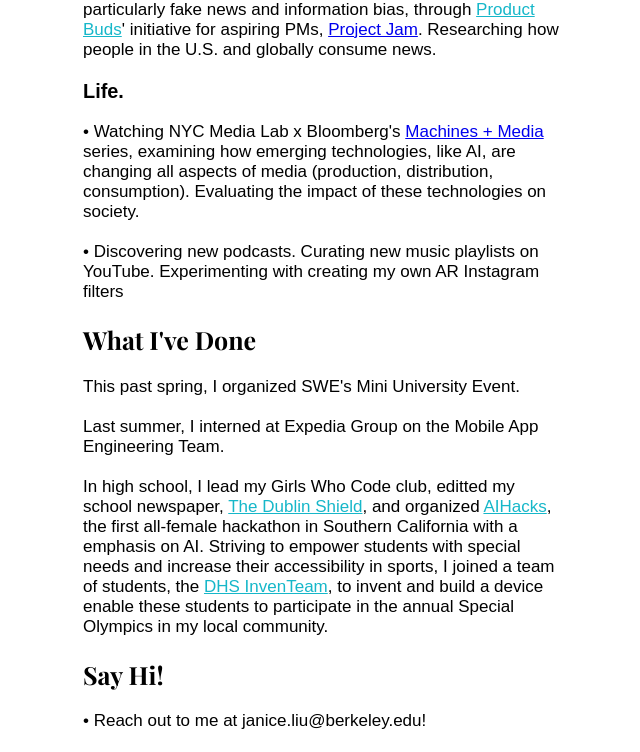
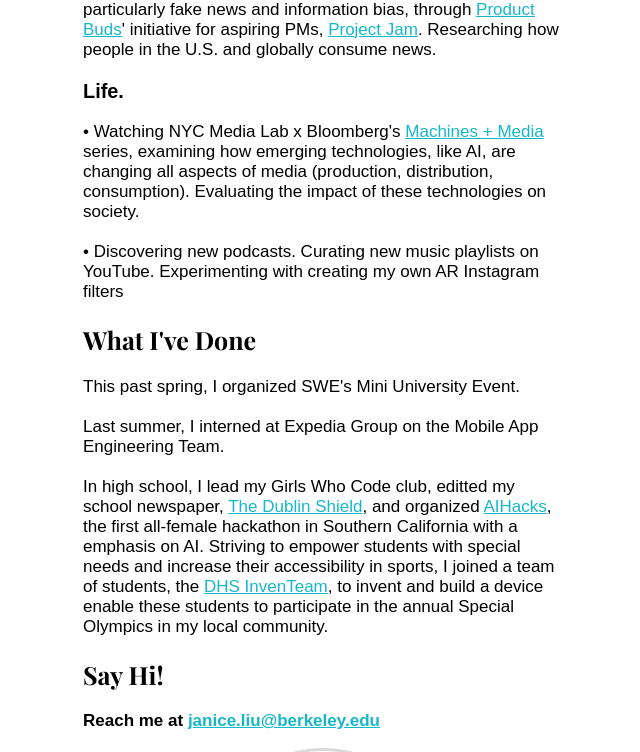
Before and after one commit to liujanice/liujanice.github.io, a plain HTML site: page index.html in a window 1280 px wide. Shown: the part 664-1416 px from the top of the page, without its empty margins (317-957 px from the left). Drawn offline with nearby package versions, Linux system fonts and the light colour scheme.

Commit message:
update colors and bolded
bolded the say hi section. linked url to send new message to my email

```diff
--- a/index.html
+++ b/index.html
@@ -69,13 +69,13 @@
      Spectra believes it's important to host events like these to help students and new grads get comfortable using skills they've learned to make their cool and creative ideas tangible.
      Focusing on quality of hackers' experience rather than  quantity?-->
      <br></br>
-     • Developing a product to tackle rising issues in media, particularly fake news and information bias, through <a id="link" href="https://www.linkedin.com/company/productbuds" target="_blank">Product Buds</a>' initiative for aspiring PMs, <a href="https://productbuds.devpost.com/" target="_blank">Project Jam</a>.
+     • Developing a product to tackle rising issues in media, particularly fake news and information bias, through <a id="link" href="https://www.linkedin.com/company/productbuds" target="_blank">Product Buds</a>' initiative for aspiring PMs, <a id="link" href="https://productbuds.devpost.com/" target="_blank">Project Jam</a>.
        Researching how people in the U.S. and globally consume news.
      </p>
 
      <h3>Life.</h3>
    <p>
-     • Watching NYC Media Lab x Bloomberg's <a href="https://www.nycmedialab.org/upcoming-events/machines2020" target="_blank">Machines + Media</a> series, examining how emerging technologies, like AI, are changing all aspects of media (production, distribution, consumption). Evaluating the impact of these technologies on society.
+     • Watching NYC Media Lab x Bloomberg's <a id="link" href="https://www.nycmedialab.org/upcoming-events/machines2020" target="_blank">Machines + Media</a> series, examining how emerging technologies, like AI, are changing all aspects of media (production, distribution, consumption). Evaluating the impact of these technologies on society.
     <br></br>
      • Discovering new podcasts. Curating new music playlists on YouTube. Experimenting with creating my own AR Instagram filters
      </p>
@@ -89,19 +89,15 @@
      Last summer, I interned at Expedia Group on the Mobile App Engineering Team.
      <br></br>
      In high school, I lead my Girls Who Code club, editted my school newspaper, <a id="link" href="https://thedublinshield.com/" target="_blank">The Dublin Shield</a>, and organized <a id="link" href="http://aihacks.org/" target="_blank">AIHacks</a>, the first all-female hackathon in Southern California with a emphasis on AI. Striving to empower students with special needs and increase their accessibility in sports, I joined a team
-of students, the <a id="link" href="https://lemelson.mit.edu/teams/inventeam/79">DHS InvenTeam</a>, to invent and build a device enable these students to participate in the annual Special Olympics in my local community.
+of students, the <a id="link" href="https://lemelson.mit.edu/teams/inventeam/79" target="_blank">DHS InvenTeam</a>, to invent and build a device enable these students to participate in the annual Special Olympics in my local community.
 
     </p>
 
       <h2>
-        Say Hi!
+       <b> Say Hi! </b>
      </h2>
     <p>
-
-     • Reach out to me at janice.liu@berkeley.edu!
-    <br></br>
-     •
-
+     <b> Reach me at <a id="link" href="mailto:janice.liu@berkeley.edu" target="_blank"> janice.liu@berkeley.edu </b>
     </p>
 
 <div class="circle" style="background-image:
```
